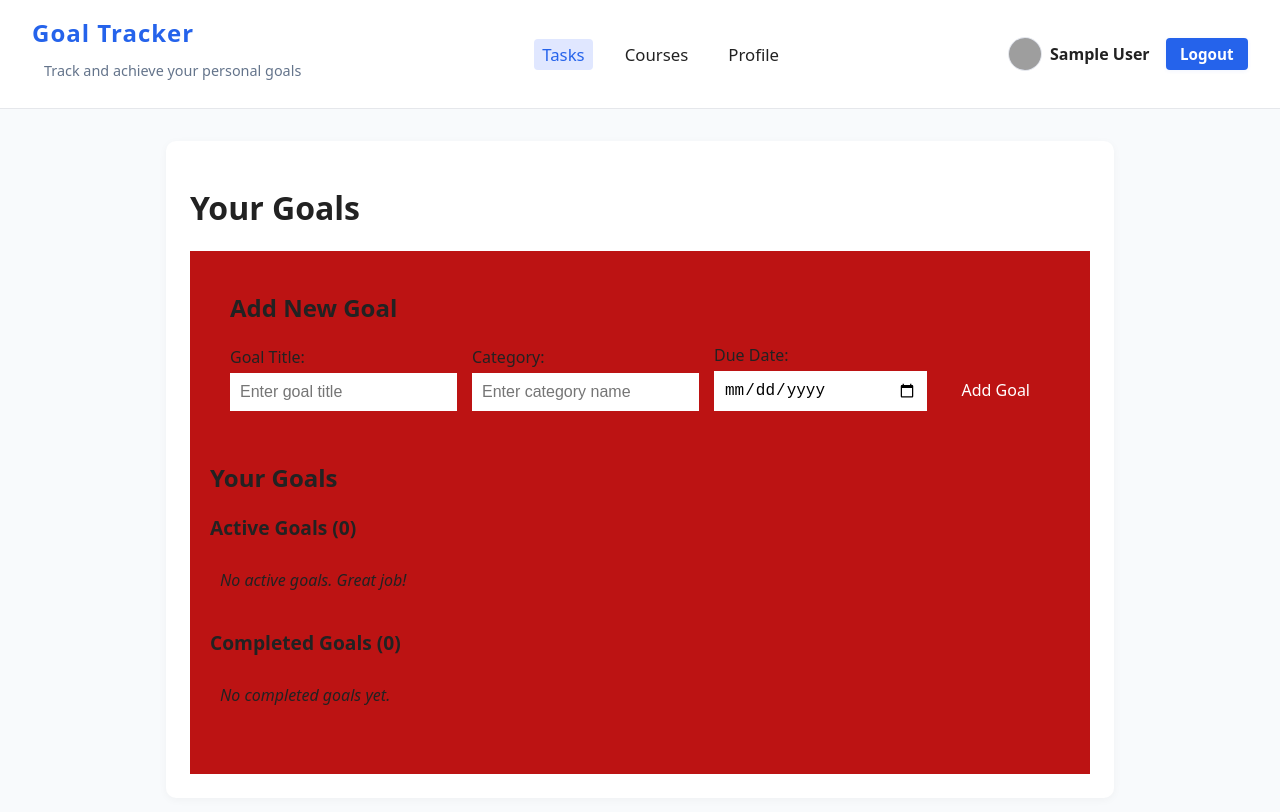
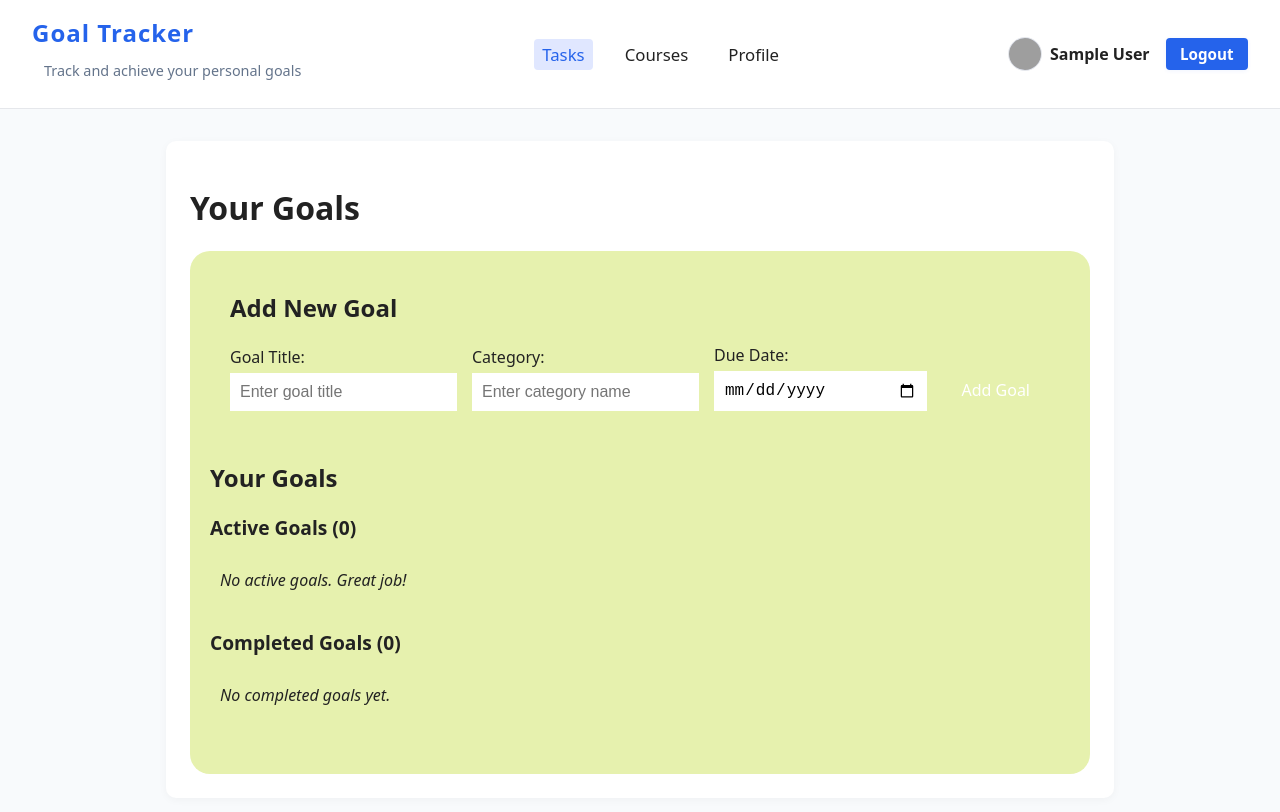
Before and after one commit to viveeeeek13/Goal-Traker, a Next.js app: page /dashboard in a window 1280 px wide. Shown: the top 812 px of the page. Built offline with nearby package versions, Linux system fonts and the light colour scheme; sample sign-in values are in the browser's storage; grey boxes are pictures that could not be loaded.

Commit message:
Update task-page.css

```diff
--- a/styles/pages/task-page.css
+++ b/styles/pages/task-page.css
@@ -2,7 +2,7 @@
     max-width: 900px;
     margin: 0 auto;
     padding: 20px;
-    background-color: rgb(188, 19, 19);
-    border-radius: var(--border-radius);
+    background-color: #e6f1ae;
+    border-radius: 20px;
     box-shadow: var(--box-shadow);
   }
```
